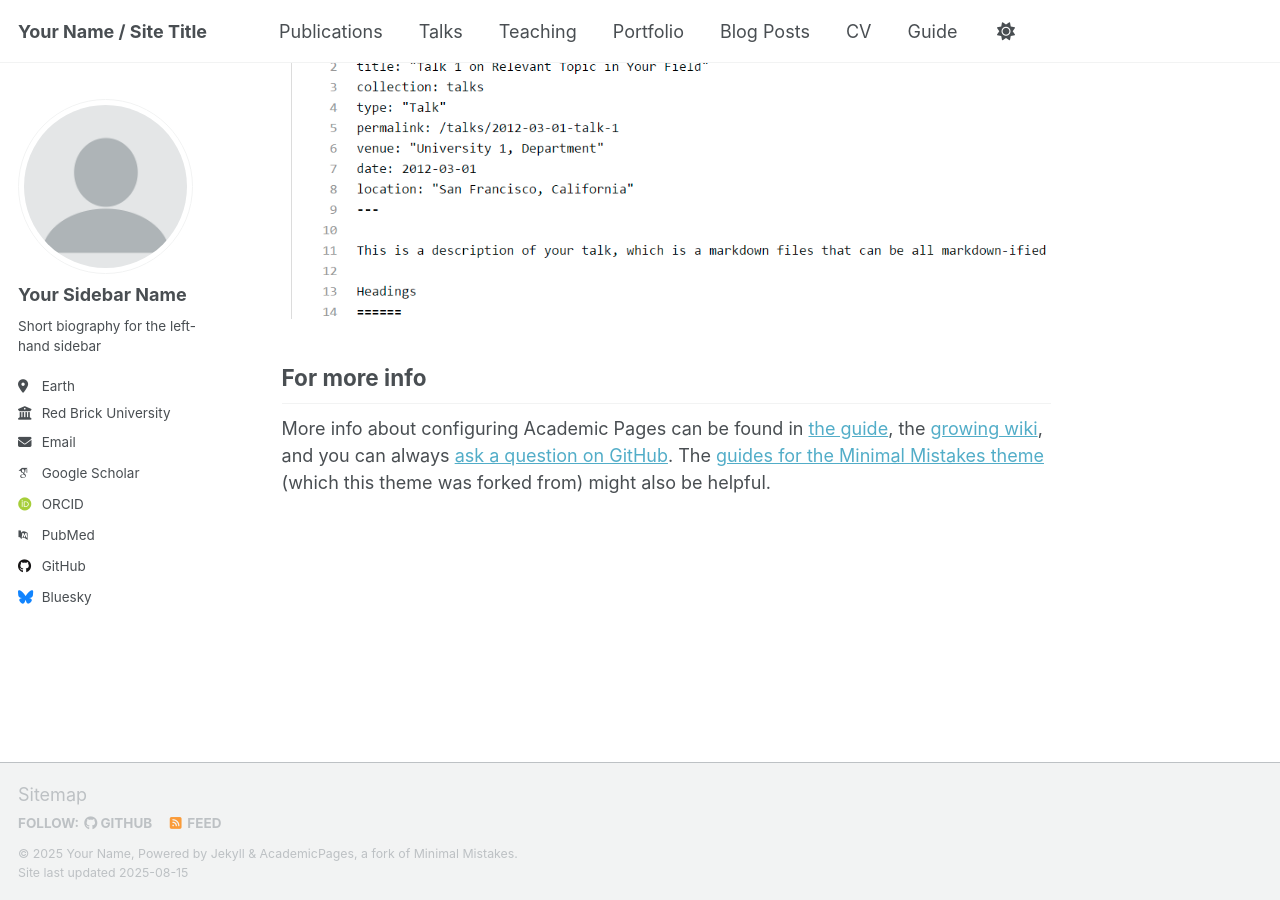
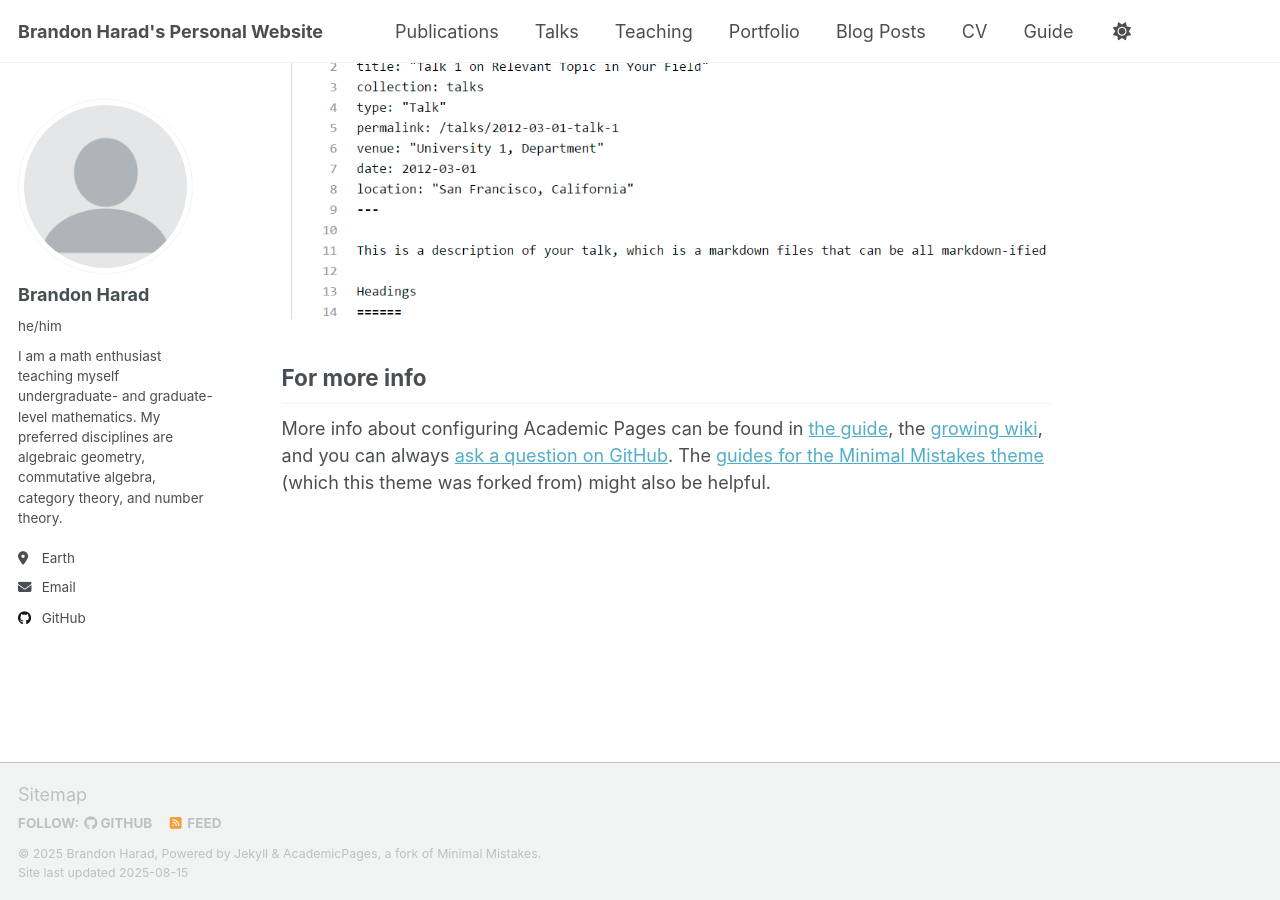
Before and after one commit to Brandon-Harad/Brandon-Harad.github.io, a Jekyll site: the page built from _pages/about.md, in a window 1280 px wide and 900 px high, scrolled down 2880 px. Built offline with Jekyll 4.4.1, drawn with Linux system fonts in a browser that asks for light colours; some web fonts are replaced; a script that is not in the unit is left out.

Commit message:
half-fixed config

```diff
--- a/_config.yml
+++ b/_config.yml
@@ -9,13 +9,13 @@
 # Basic Site Settings
 locale                   : "en-US"
 site_theme               : "default" # Currently available options are "default", "air"
-title                    : "Your Name / Site Title"
+title                    : "Brandon Harad's Personal Website"
 title_separator          : "-"
-name                     : &name "Your Name"
-description              : &description "personal description"
-url                      : https://academicpages.github.io # the base hostname & protocol for your site e.g. "https://[your GitHub username].github.io" or if you already have some other page hosted on Github then use "https://[your GitHub username].github.io/[Your Repo Name]"
-baseurl                  : "" # the subpath of your site, e.g. "/blog"
-repository               : "academicpages/academicpages.github.io"
+name                     : &name "Brandon Harad"
+description              : &description "This is my personal website. I will put a variety of content on it, including a future blog."
+url                      : https://Brandon-Harad.github.io # the base hostname & protocol for your site e.g. "https://[your GitHub username].github.io" or if you already have some other page hosted on Github then use "https://[your GitHub username].github.io/[Your Repo Name]"
+baseurl                  : "/" # the subpath of your site, e.g. "/blog"
+repository               : "Brandon-Harad/Brandon-Harad.github.io"
 
 # Site Author - The following control what appear as part of the author content on the side bar.
 #               If a field is blank the icon and link will not appear, otherwise it will be shown.
@@ -23,23 +23,23 @@ repository               : "academicpages/academicpages.github.io"
 author:
   # Biographic information
   avatar           : "profile.png"
-  name             : "Your Sidebar Name"
-  pronouns         : # example: "she/her"
-  bio              : "Short biography for the left-hand sidebar"
+  name             : "Brandon Harad"
+  pronouns         : "he/him"
+  bio              : "I am a math enthusiast teaching myself undergraduate- and graduate-level mathematics. My preferred disciplines are algebraic geometry, commutative algebra, category theory, and number theory."
   location         : "Earth"
-  employer         : "Red Brick University"
+  employer         : # Employer
   uri              : # URL
-  email            : "none@example.org"
+  email            : "brandonharad@gmail.com"
 
   # Academic websites
   academia         : # URL
   arxiv            : # URL - Update with the correct link to your profile
-  googlescholar    : "https://scholar.google.com/citations?user=PS_CX0AAAAAJ"
+  googlescholar    : # URL
   inspire-hep      : # URL
   impactstory      : # URL
-  orcid            : "http://orcid.org/yourorcidurl"
+  orcid            : # URL
   semantic         : # URL
-  pubmed           : "https://www.ncbi.nlm.nih.gov/pubmed/?term=john+snow"
+  pubmed           : # URL
   researchgate     : # URL
   scopus           : # URL
 
@@ -47,13 +47,13 @@ author:
   bitbucket        : # Username - Update with your username on the site
   codepen          : # Username
   dribbble         : # Username
-  github           : "academicpages"
+  github           : "Brandon-Harad"
   kaggle           : # Username
   stackoverflow    : # User number or user number and name (i.e., use "1" or "1/jeff-atwood")
 
   # Social media
   artstation       : # Username
-  bluesky          : "bsky.app" # Replace this with you Bluesky username
+  bluesky          : # Username
   facebook         : # Username
   flickr           : # Username
   foursquare       : # Username
```
